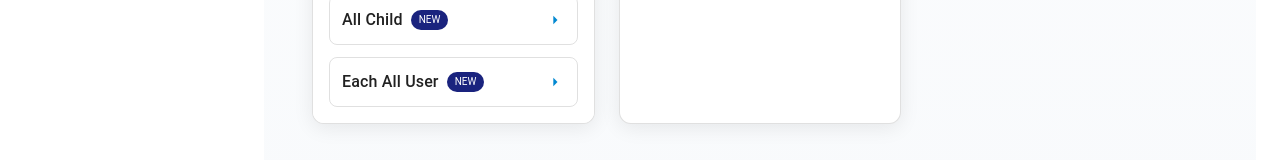
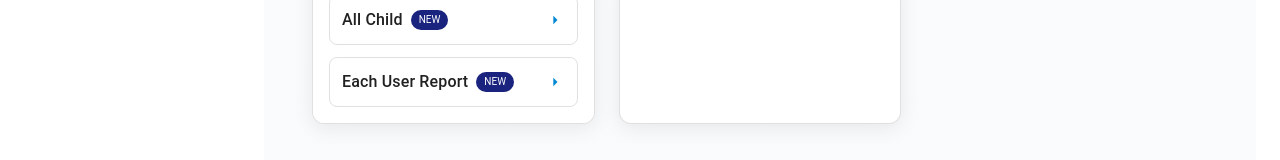
Before and after one commit to viveksinra/svt-learnpivot-frontend, a Next.js app: page /dashboard in a window 1280 px wide. Shown: the part 908-1068 px from the top of the page. Built offline with nearby package versions, Linux system fonts and the light colour scheme; a web font is replaced by a local one.

Commit message:
fix: update report titles for consistency across components; rename "Each All User" to "Each User Report" in AdminQuickLinks, layout, and EachUserReport page for improved clarity

```diff
--- a/app/Components/Dashboard/AdminQuickLinks.js
+++ b/app/Components/Dashboard/AdminQuickLinks.js
@@ -86,7 +86,7 @@ export const AdminQuickLinks = () => {
       items: [
         { title: "All User", link: "/dashboard/report/userReport", count: 482, isNew: true},
         { title: "All Child", link: "/dashboard/report/childReport", count: 95,isNew: true },
-        { title: "Each All User", link: "/dashboard/report/eachUserReport", count: 482,isNew: true }
+        { title: "Each User Report", link: "/dashboard/report/eachUserReport", count: 482,isNew: true }
       ],
       bgColor: theme.palette.info.light,
       accentColor: theme.palette.info.main,
--- a/app/dashboard/layout.js
+++ b/app/dashboard/layout.js
@@ -156,7 +156,7 @@ const DrawerData = ({ open, setMobileOpen }) => {
       icon: <MdFamilyRestroom className="drawer-icon" size={24} color="#c2185b" />
     },
     {
-      title: "Each All User",
+      title: "Each User Report",
       active: false,
       link: "/dashboard/report/eachUserReport",
       icon: <MdAssessment className="drawer-icon" size={24} color="#0097a7" />
--- a/app/dashboard/report/eachUserReport/page.jsx
+++ b/app/dashboard/report/eachUserReport/page.jsx
@@ -190,7 +190,7 @@ const EachUserReport = () => {
       <Paper elevation={3} sx={{ p: 3, mt: 2, borderRadius: '12px' }}>
         <Box sx={{ display: 'flex', alignItems: 'center', mb: 3 }}>
           <AssessmentIcon color="primary" sx={{ fontSize: 28, mr: 1 }} />
-          <Typography variant="h5" fontWeight="bold">Each All User</Typography>
+          <Typography variant="h5" fontWeight="bold">Each User Report</Typography>
         </Box>
 
         {error && (
```
